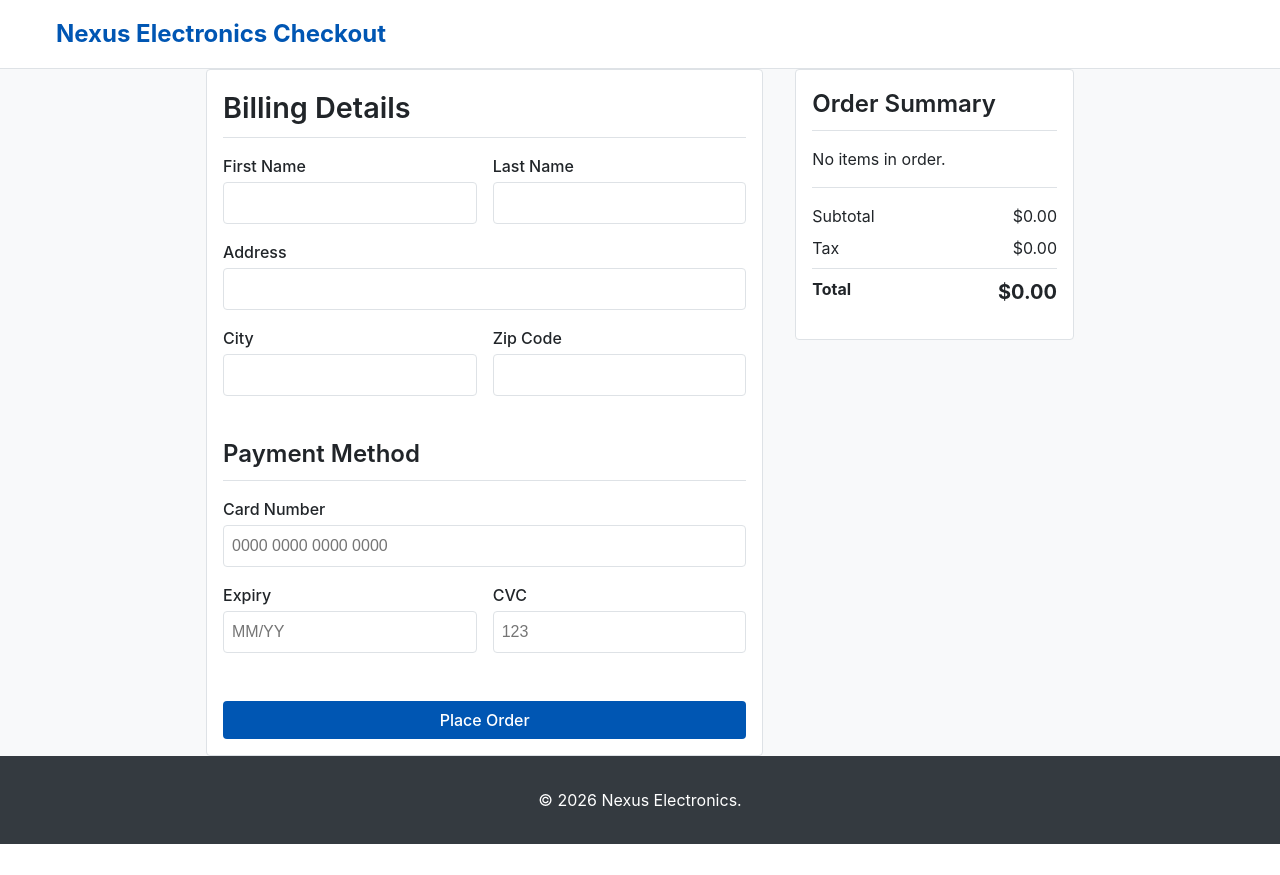
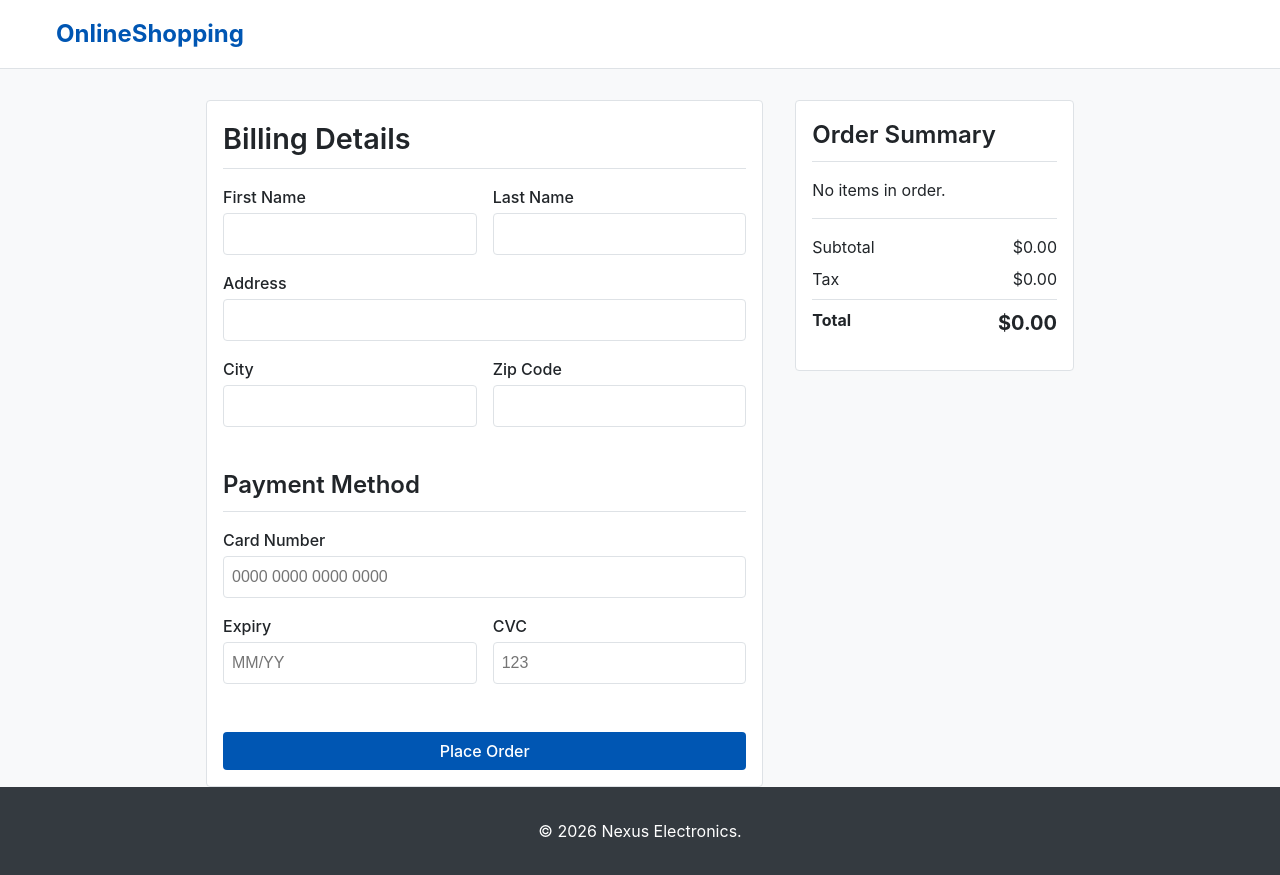
Before and after one commit to Sonucslab/Online-shopping-system, a PHP site: page /checkout.html in a window 1280 px wide. Before the commit the page ends 844 px from the top, so only its background shows below. Run offline with PHP 8.4, Linux system fonts and the light colour scheme.

Commit message:
ui improvements

```diff
--- a/cart.html
+++ b/cart.html
@@ -19,7 +19,7 @@
         <nav class="nav-links">
           <a href="index.html">Home</a>
           <a href="index.html#products">Products</a>
-          <a href="login.html">Login</a>
+          <a href="login.html">Login/SignUp</a>
         </nav>
       </div>
     </header>
--- a/checkout.html
+++ b/checkout.html
@@ -1,93 +1,169 @@
-<!DOCTYPE html>
+<!doctype html>
 <html lang="en">
   <head>
-  <meta charset="UTF-8">
-  <meta name="viewport" content="width=device-width, initial-scale=1.0">
+    <meta charset="UTF-8" />
+    <meta name="viewport" content="width=device-width, initial-scale=1.0" />
     <title>Nexus Electronics - Checkout</title>
 
-  <link rel="stylesheet" href="https://cdnjs.cloudflare.com/ajax/libs/font-awesome/6.4.0/css/all.min.css">
-  <link rel="stylesheet" href="css/style.css">
+    <link
+      rel="stylesheet"
+      href="https://cdnjs.cloudflare.com/ajax/libs/font-awesome/6.4.0/css/all.min.css"
+    />
+    <link rel="stylesheet" href="css/style.css" />
   </head>
   <body>
-
     <header class="navbar">
       <div class="container text-center">
-      <a href="index.html" class="logo">Nexus Electronics Checkout</a>
+        <a href="index.html" class="logo">OnlineShopping</a>
       </div>
     </header>
 
-  <main class="container" style="max-width: 900px;">
-
-    <div class="grid" style="grid-template-columns: 2fr 1fr; gap: var(--spacing-lg);">
-
+    <main class="container checkout-container" style="max-width: 900px">
+      <div
+        class="grid"
+        style="grid-template-columns: 2fr 1fr; gap: var(--spacing-lg)"
+      >
         <!-- Checkout Form -->
         <div class="card">
-        <h2 style="margin-bottom: var(--spacing-md); border-bottom: 1px solid var(--border-color); padding-bottom: 0.5rem;">Billing Details</h2>
+          <h2
+            style="
+              margin-bottom: var(--spacing-md);
+              border-bottom: 1px solid var(--border-color);
+              padding-bottom: 0.5rem;
+            "
+          >
+            Billing Details
+          </h2>
           <form id="checkout-form" action="php/order.php" method="POST">
             <div class="grid grid-cols-2 gap-md">
               <div class="form-group">
                 <label class="form-label">First Name</label>
-              <input type="text" class="form-control" required>
+                <input
+                  type="text"
+                  name="first_name"
+                  class="form-control"
+                  required
+                />
               </div>
               <div class="form-group">
                 <label class="form-label">Last Name</label>
-              <input type="text" class="form-control" required>
+                <input
+                  type="text"
+                  name="last_name"
+                  class="form-control"
+                  required
+                />
               </div>
             </div>
             <div class="form-group">
               <label class="form-label">Address</label>
-            <input type="text" class="form-control" required>
+              <input type="text" name="address" class="form-control" required />
             </div>
             <div class="grid grid-cols-2 gap-md">
               <div class="form-group">
                 <label class="form-label">City</label>
-              <input type="text" class="form-control" required>
+                <input type="text" name="city" class="form-control" required />
               </div>
               <div class="form-group">
                 <label class="form-label">Zip Code</label>
-              <input type="text" class="form-control" required>
+                <input
+                  type="text"
+                  name="zip_code"
+                  class="form-control"
+                  required
+                />
               </div>
             </div>
 
-          <h3 style="margin: 1.5rem 0 1rem 0; border-bottom: 1px solid var(--border-color); padding-bottom: 0.5rem;">Payment Method</h3>
+            <h3
+              style="
+                margin: 1.5rem 0 1rem 0;
+                border-bottom: 1px solid var(--border-color);
+                padding-bottom: 0.5rem;
+              "
+            >
+              Payment Method
+            </h3>
             <div class="form-group">
               <label class="form-label">Card Number</label>
-            <input type="text" class="form-control" placeholder="0000 0000 0000 0000" required>
+              <input
+                type="text"
+                class="form-control"
+                placeholder="0000 0000 0000 0000"
+                required
+              />
             </div>
             <div class="grid grid-cols-2 gap-md">
               <div class="form-group">
                 <label class="form-label">Expiry</label>
-              <input type="text" class="form-control" placeholder="MM/YY" required>
+                <input
+                  type="text"
+                  class="form-control"
+                  placeholder="MM/YY"
+                  required
+                />
               </div>
               <div class="form-group">
                 <label class="form-label">CVC</label>
-              <input type="text" class="form-control" placeholder="123" required>
+                <input
+                  type="text"
+                  class="form-control"
+                  placeholder="123"
+                  required
+                />
               </div>
             </div>
 
-          <button type="submit" class="btn btn-primary w-100 mt-4">Place Order</button>
+            <button type="submit" class="btn btn-primary w-100 mt-4">
+              Place Order
+            </button>
           </form>
         </div>
 
         <!-- Order Summary -->
-      <div class="card" style="height: fit-content;">
-        <h3 style="border-bottom: 1px solid var(--border-color); padding-bottom: 0.5rem; margin-bottom: 1rem;">Order Summary</h3>
+        <div class="card" style="height: fit-content">
+          <h3
+            style="
+              border-bottom: 1px solid var(--border-color);
+              padding-bottom: 0.5rem;
+              margin-bottom: 1rem;
+            "
+          >
+            Order Summary
+          </h3>
 
-        <div id="checkout-items-list" class="flex-col gap-sm" style="margin-bottom: 1rem; padding-bottom: 1rem; border-bottom: 1px solid var(--border-color);">
+          <div
+            id="checkout-items-list"
+            class="flex-col gap-sm"
+            style="
+              margin-bottom: 1rem;
+              padding-bottom: 1rem;
+              border-bottom: 1px solid var(--border-color);
+            "
+          >
             <!-- JS populates -->
           </div>
 
-        <div class="flex justify-between" style="margin-bottom: 0.5rem;">
+          <div class="flex justify-between" style="margin-bottom: 0.5rem">
             <span>Subtotal</span>
             <span id="checkout-subtotal">$0.00</span>
           </div>
-        <div class="flex justify-between" style="margin-bottom: 0.5rem;">
+          <div class="flex justify-between" style="margin-bottom: 0.5rem">
             <span>Tax</span>
             <span id="checkout-tax">$0.00</span>
           </div>
-        <div class="flex justify-between" style="margin-bottom: 1rem; padding-top: 0.5rem; border-top: 1px solid var(--border-color);">
+          <div
+            class="flex justify-between"
+            style="
+              margin-bottom: 1rem;
+              padding-top: 0.5rem;
+              border-top: 1px solid var(--border-color);
+            "
+          >
             <strong>Total</strong>
-          <strong id="checkout-total" style="font-size: 1.25rem;">$0.00</strong>
+            <strong id="checkout-total" style="font-size: 1.25rem"
+              >$0.00</strong
+            >
           </div>
         </div>
       </div>
@@ -101,11 +177,13 @@
 
     <script src="js/cart.js"></script>
     <script>
-    document.getElementById('checkout-form').addEventListener('submit', (e) => {
+      document
+        .getElementById("checkout-form")
+        .addEventListener("submit", (e) => {
           e.preventDefault();
-      alert('Order placed successfully (Demo)!');
-      localStorage.removeItem('nexus_cart');
-      window.location.href = 'index.html';
+          alert("Order placed successfully (Demo)!");
+          localStorage.removeItem("nexus_cart");
+          window.location.href = "index.html";
         });
     </script>
   </body>
--- a/css/style.css
+++ b/css/style.css
@@ -90,6 +90,9 @@ h3 {
   margin: 0 auto;
   padding: 0 var(--spacing-md);
 }
+.checkout-container {
+  padding-top: 100px;
+}
 
 .flex {
   display: flex;
@@ -154,6 +157,13 @@ h3 {
   background-color: var(--surface-color);
   border-bottom: 1px solid var(--border-color);
   padding: var(--spacing-md) 0;
+
+  /* Fixed navbar */
+  position: fixed;
+  top: 0;
+  left: 0;
+  width: 100%;
+  z-index: 1000;
 }
 
 .navbar .container {
@@ -299,6 +309,7 @@ h3 {
 main {
   flex-grow: 1;
   padding: var(--spacing-lg) 0;
+  padding-top: 90px;
 }
 
 /* Footer */
--- a/index.html
+++ b/index.html
@@ -23,8 +23,7 @@
           <a href="login.html">Login/SignUp</a>
           <!-- <a href="register.html">Sign Up</a> -->
           <a href="cart.html">
-            <i class="fa-solid fa-cart-shopping"></i> Cart (<span
-              id="cart-count"
+            <i class="fa-solid fa-cart-shopping"></i> (<span id="cart-count"
               >0</span
             >)
           </a>
```
Lines whose indentation alone changed are shown as unchanged.
